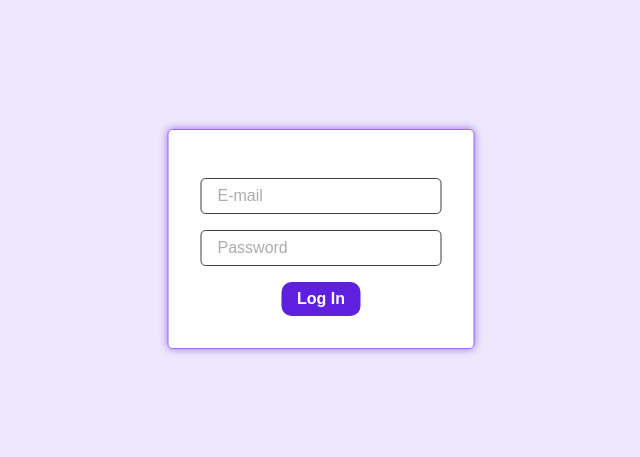
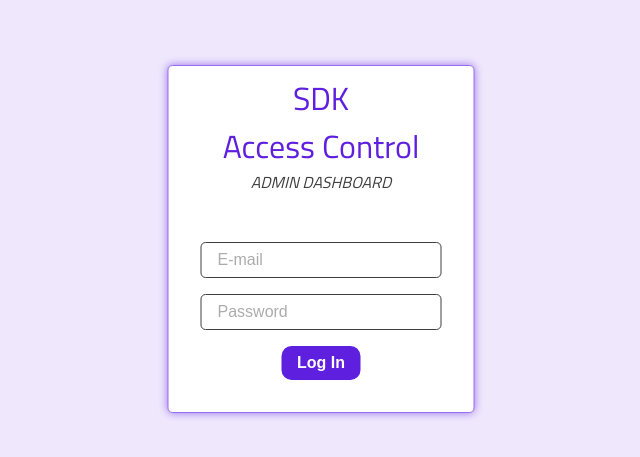
Before and after one commit to sandje00/sdk-access-control-web, a Vue app: page /login in a window 1280 px wide. Shown: the part 161-618 px from the top of the page, without its empty margins (319-959 px from the left). Built offline with nearby package versions, Linux system fonts and the light colour scheme.

Commit message:
Add admin dashboard

```diff
--- a/src/assets/stylesheets/base/_typography.scss
+++ b/src/assets/stylesheets/base/_typography.scss
@@ -1,3 +1,3 @@
-@import url('https://fonts.googleapis.com/css2?family=Roboto&display=swap');
+@import url('https://fonts.googleapis.com/css2?family=Titillium+Web&display=swap');
 
-$font-family-primary: 'Roboto', sans-serif;
+$font-family-primary: 'Titillium Web', sans-serif;
--- /dev/null
+++ b/src/components/AppLogo.vue
@@ -0,0 +1,27 @@
+<template>
+  <div class="app-logo flex-v align-center">
+    <span>SDK</span>
+    <span>Access Control</span>
+  </div>
+</template>
+
+<script>
+export default {
+  name: 'app-logo'
+}
+</script>
+
+<style lang="scss" scoped>
+.app-logo {
+  color: var(--color-primary);
+  font-size: 2rem;
+
+  &::after {
+    content: 'admin dashboard';
+    text-transform: uppercase;
+    font-size: 1rem;
+    font-style: italic;
+    color: var(--color-gray-dark);
+  }
+}
+</style>
--- a/src/components/Login.vue
+++ b/src/components/Login.vue
@@ -1,5 +1,6 @@
 <template>
-  <div class="login position-center flex justify-center align-center">
+  <div class="login position-center flex-v justify-center align-center">
+    <app-logo class="logo" />
     <form class="login-form flex-v justify-start align-stretch">
       <base-input
         v-model="email"
@@ -22,6 +23,7 @@
 </template>
 
 <script>
+import AppLogo from './AppLogo';
 import BaseButton from './base/BaseButton.vue';
 import BaseInput from './base/BaseInput';
 
@@ -31,7 +33,11 @@ export default {
     email: '',
     password: ''
   }),
-  components: { BaseInput, BaseButton }
+  components: {
+    AppLogo,
+    BaseInput,
+    BaseButton
+  }
 }
 </script>
 
@@ -41,6 +47,10 @@ export default {
   border: 1px solid var(--color-primary-light);
   border-radius: 5px;
   box-shadow: 0 0 8px var(--color-primary-light);
+
+  .logo {
+    margin-top: 0.5rem;
+  }
 
   &-form {
     padding: 2rem;
```
